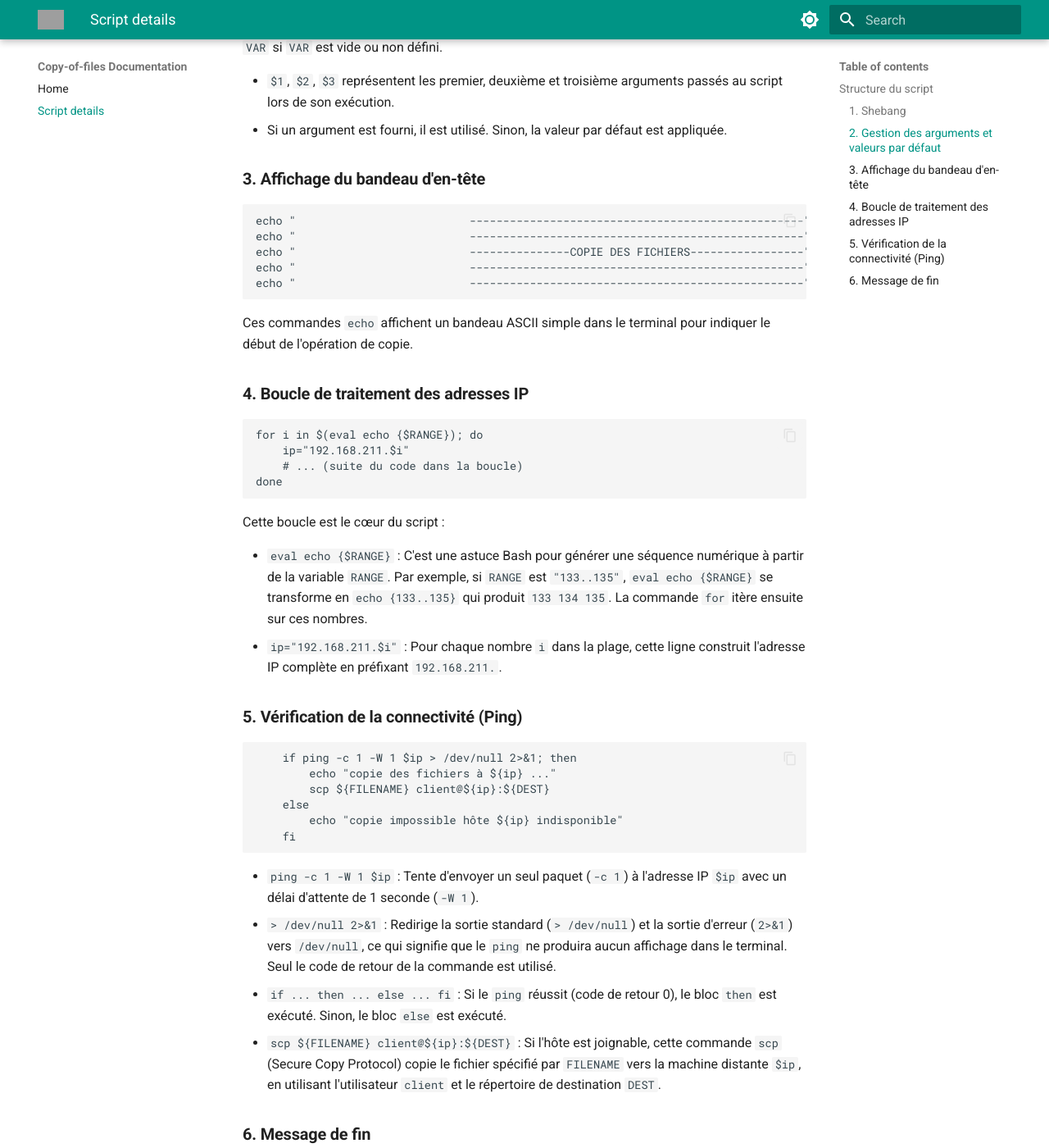
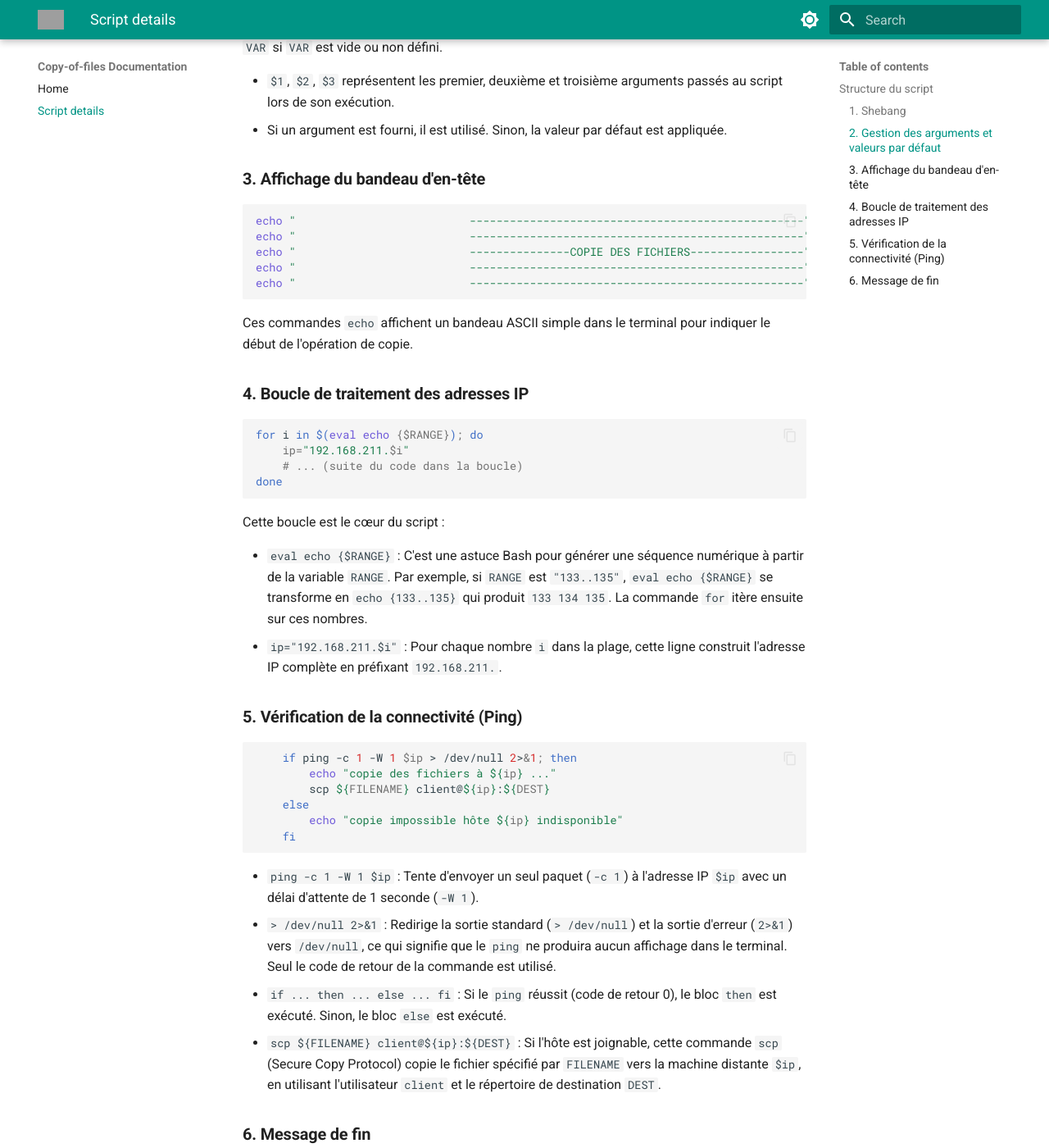
Before and after one commit to Njiecheu/copy-of-files, an MkDocs documentation site: the page built from docs/script.md, in a window 1280 px wide and 1400 px high, scrolled down 887 px. Shown: the whole window at 82% size. Built offline with MkDocs 1.6.1 and Material for MkDocs 9.7.7, drawn with Linux system fonts in a browser that asks for light colours; some of the changed text lies outside the part shown; grey boxes are pictures that could not be loaded.

Commit message:
coloriage des bouts de code.

```diff
--- a/mkdocs.yml
+++ b/mkdocs.yml
@@ -7,7 +7,6 @@ theme:
     - navigation.expand
     - content.code.copy
     - navigation.footer
-    - navigation.top
   palette:
     # Mode sombre (Slate)
     - media: "(prefers-color-scheme: dark)"
@@ -29,6 +28,14 @@ theme:
 extra_css:
   - css/syntax_custom.css
 
+markdown_extensions:
+  - pymdownx.highlight:
+      anchor_linenums: true
+      inventory_version: 1
+      use_pygments: true
+  - pymdownx.inlinehilite
+  - pymdownx.superfences
+
 nav:
   - Home: index.md
   - Script details: script.md
```
Also changed, not shown: syntax_custom.css (+19 -21 lines).
